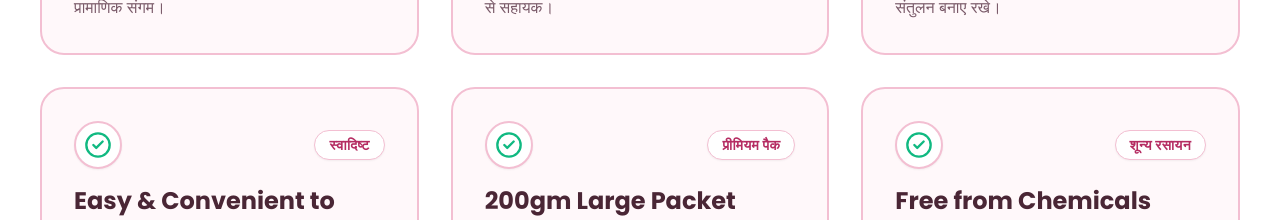
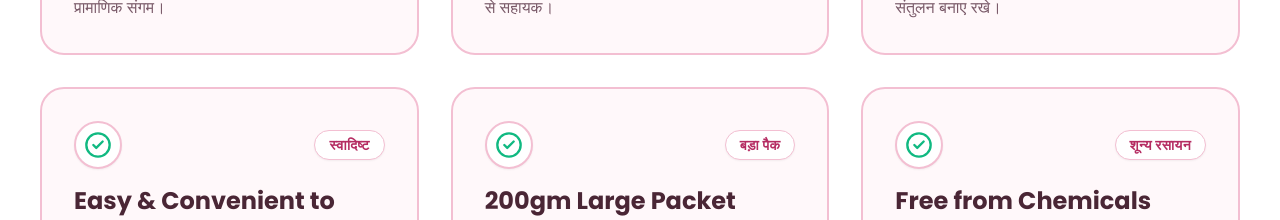
Before and after one commit to dev-imran-hussain/garbhamrit, a Next.js app: page / in a window 1280 px wide. Shown: the part 4860-5080 px from the top of the page. Built offline with nearby package versions, Linux system fonts and the light colour scheme.

Commit message:
only badge of key feature for primium to बड़ा पैक

```diff
--- a/data/features.ts
+++ b/data/features.ts
@@ -27,7 +27,7 @@ export const keyFeatures = [
     id: "kf-5",
     title: "200gm Large Packet",
     description: "विशेष एयरटाइट सुरक्षा जार में पैक ताकि शुद्धता और खुशबू बरकरार रहे।",
-    badge: "प्रीमियम पैक",
+    badge: "बड़ा पैक",
   },
   {
     id: "kf-6",
```
